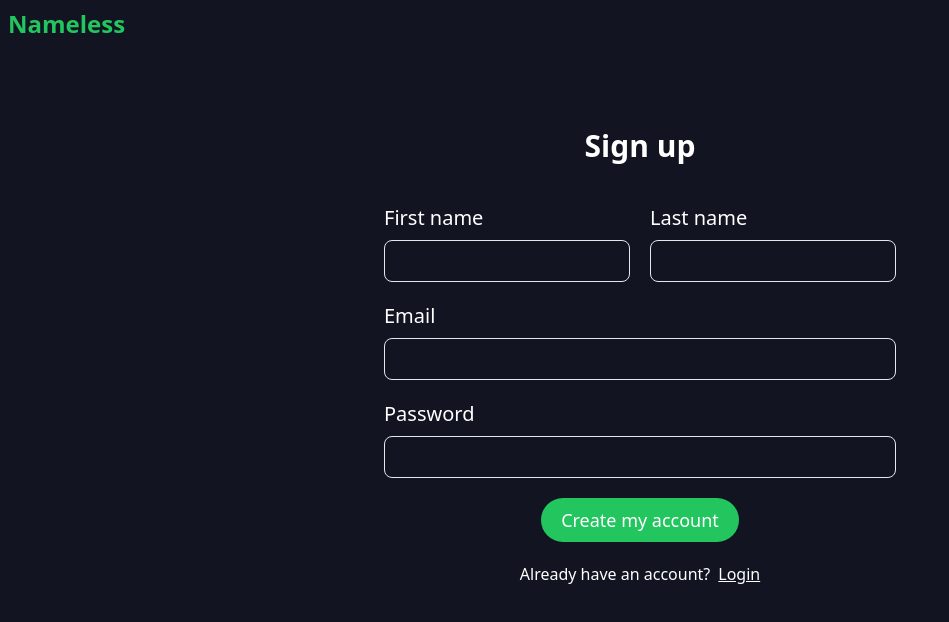
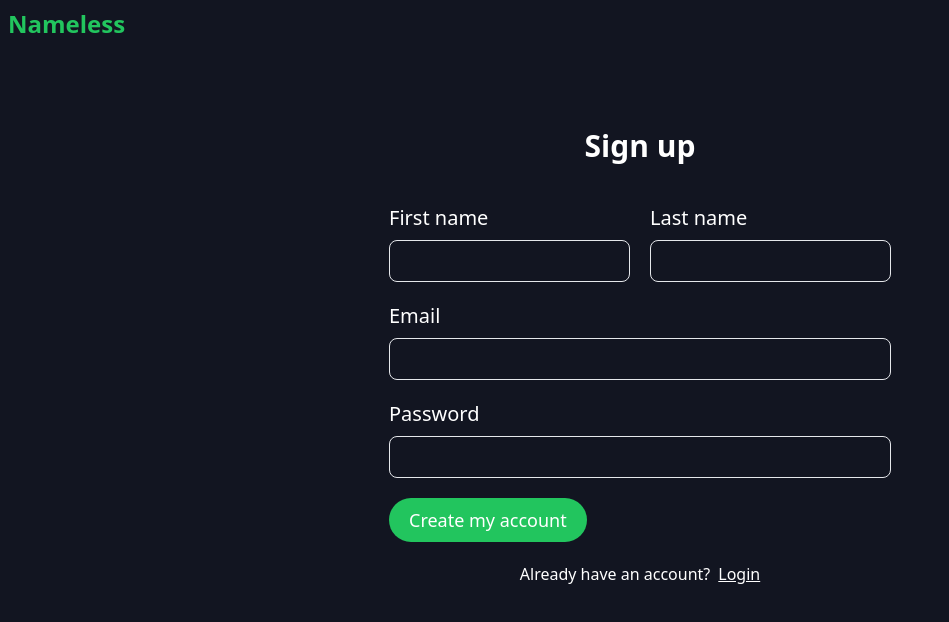
Before and after one commit to devtofunmi/freelance, a Next.js app: page /signup in a window 1280 px wide. Shown: the top 622 px of the page, without its empty margins (0-949 px from the left). Built offline with nearby package versions, Linux system fonts and the light colour scheme.

Commit message:
add a form div

```diff
--- a/src/pages/signup.tsx
+++ b/src/pages/signup.tsx
@@ -12,7 +12,8 @@ export default function SignUp() {
         <div className="flex  items-center justify-center">
      <div className="flex flex-col w-full px-5 md:px-0 md:w-[40%] justify-center items-center mt-20">
         <h1 className="text-3xl text-center font-semibold">Sign up</h1>
-        <div className="flex gap-5 w-full mt-10">
+        <form>
+          <div className="flex gap-5 w-full mt-10">
             <div className="w-full">
                 <h1 className="text-xl">First name</h1>
                 <input className="w-full rounded-lg py-2 px-1 mt-2 bg-transparent border-[1px] border-whute" type="text" />
@@ -30,9 +31,9 @@ export default function SignUp() {
             <h1 className="text-xl">Password</h1>
             <input className="w-full rounded-lg py-2 px-1 mt-2 bg-transparent border-[1px] border-whute" type="password" />
         </div>
-        <Link href={"/"}>
          <Button  text={"Create my account"} />
-        </Link>
+        </form>
+
          <div className="flex gap-2 mt-5">
        <p>Already have an account?</p>
        <Link href="/login">
```
